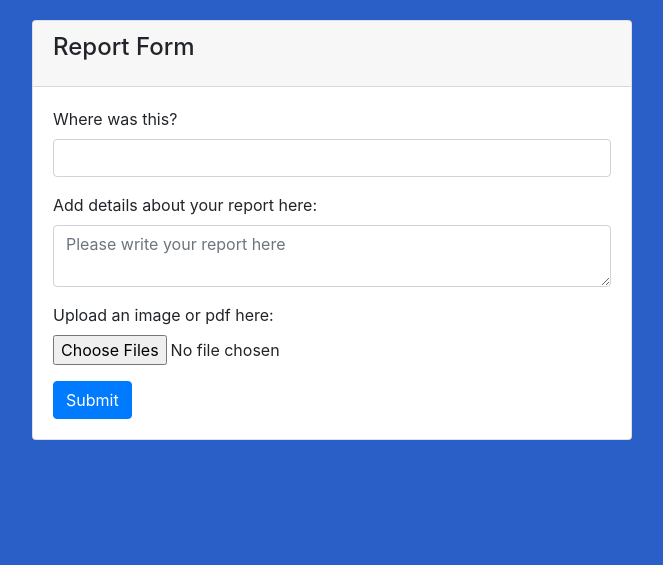
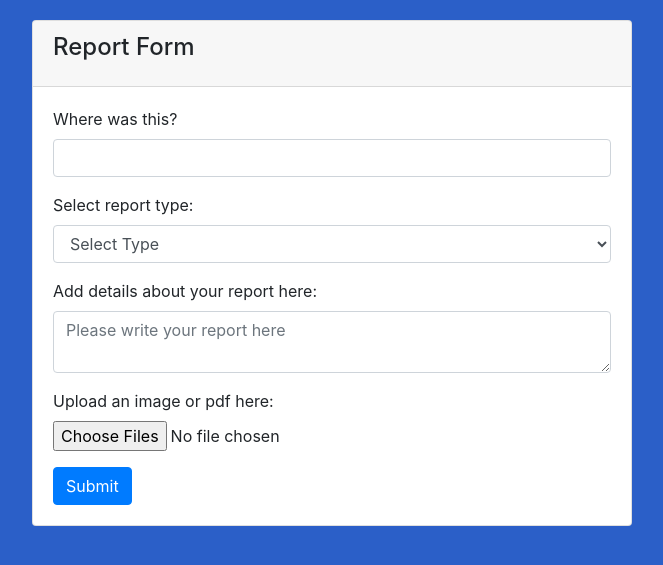
Before and after one commit to morghughes/HoosHousing, a Django app: template templates/report.html in a window 1280 px wide. Shown: the top 565 px of the page, without its empty margins (308-971 px from the left). Run offline with Django 3.2, Linux system fonts and the light colour scheme; the template is opened without the code that fills it, so the values that code supplies are empty; some libraries are stand-ins or nearby versions.

Commit message:
Added type attribute for reports and added dropdown for type selection in reports

```diff
--- a/templates/report.html
+++ b/templates/report.html
@@ -35,6 +35,15 @@
                 <input type="text" class="form-control" name="location" id="location" placeholder="">
               </div>
               <div class="form-group">
+                <label for="type">{% trans "Select report type:" %}</label>
+                <select class="form-control" id="type" name="type">
+                  <option value="">{{ 'Select Type' }}</option>
+                  {% for type, label in TYPE_CHOICES %}
+                    <option value="{{ type }}">{{ label }}</option>
+                  {% endfor %}
+                </select>
+              </div>
+              <div class="form-group">
                 <label for="comment">{% trans "Add details about your report here:" %}</label>
                 <textarea class="form-control" id="comment" name="comment" placeholder="{% trans 'Please write your report here' %}"></textarea>
                 {% if error_message %}<div class="alert alert-danger" role="alert">{{ error_message }}</div>{% endif %}
```
Also changed, not shown: b26/models.py (+12 -0 lines), b26/views.py (+7 -3 lines), b26/migrations/0009_report_report_type.py (added), db.sqlite3.
